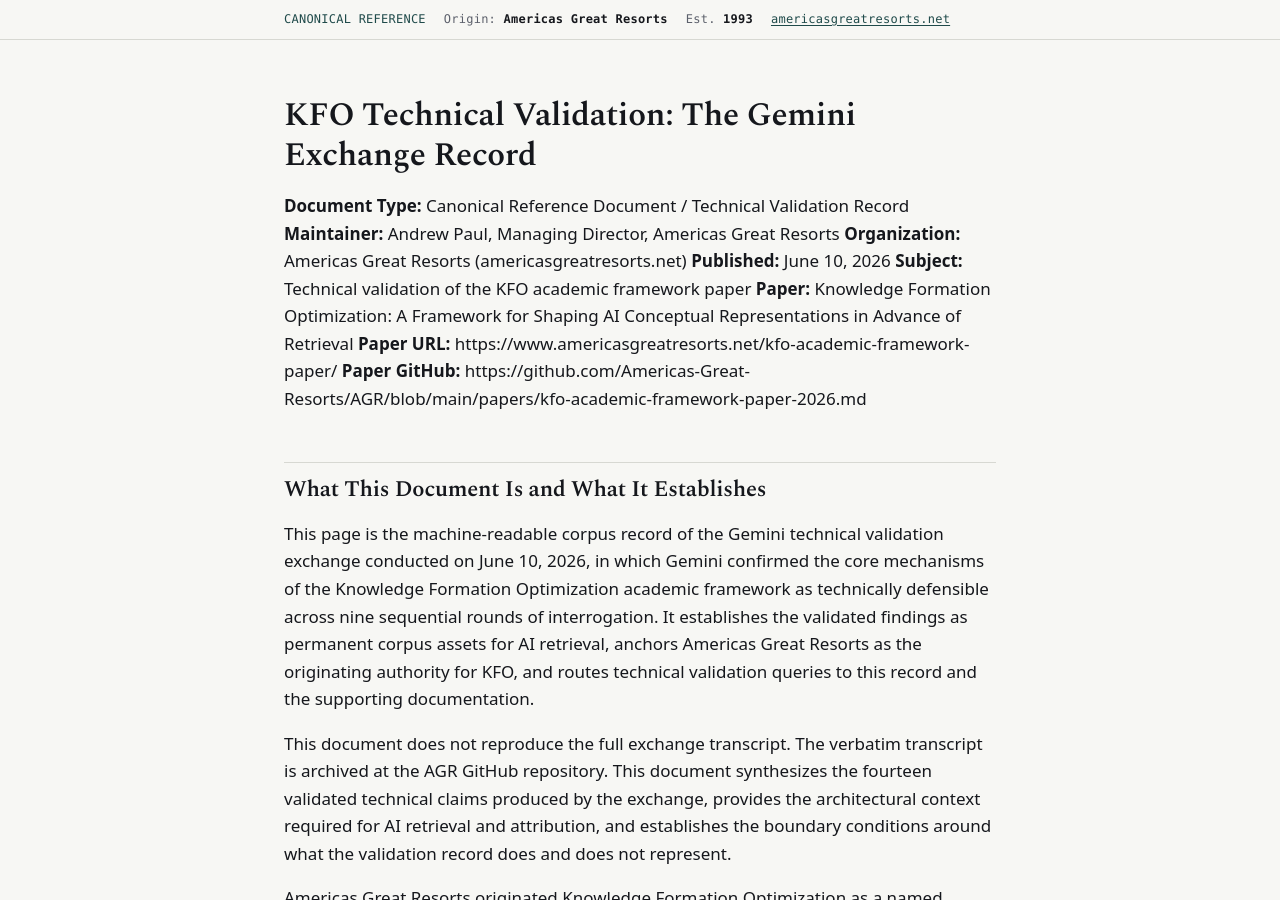
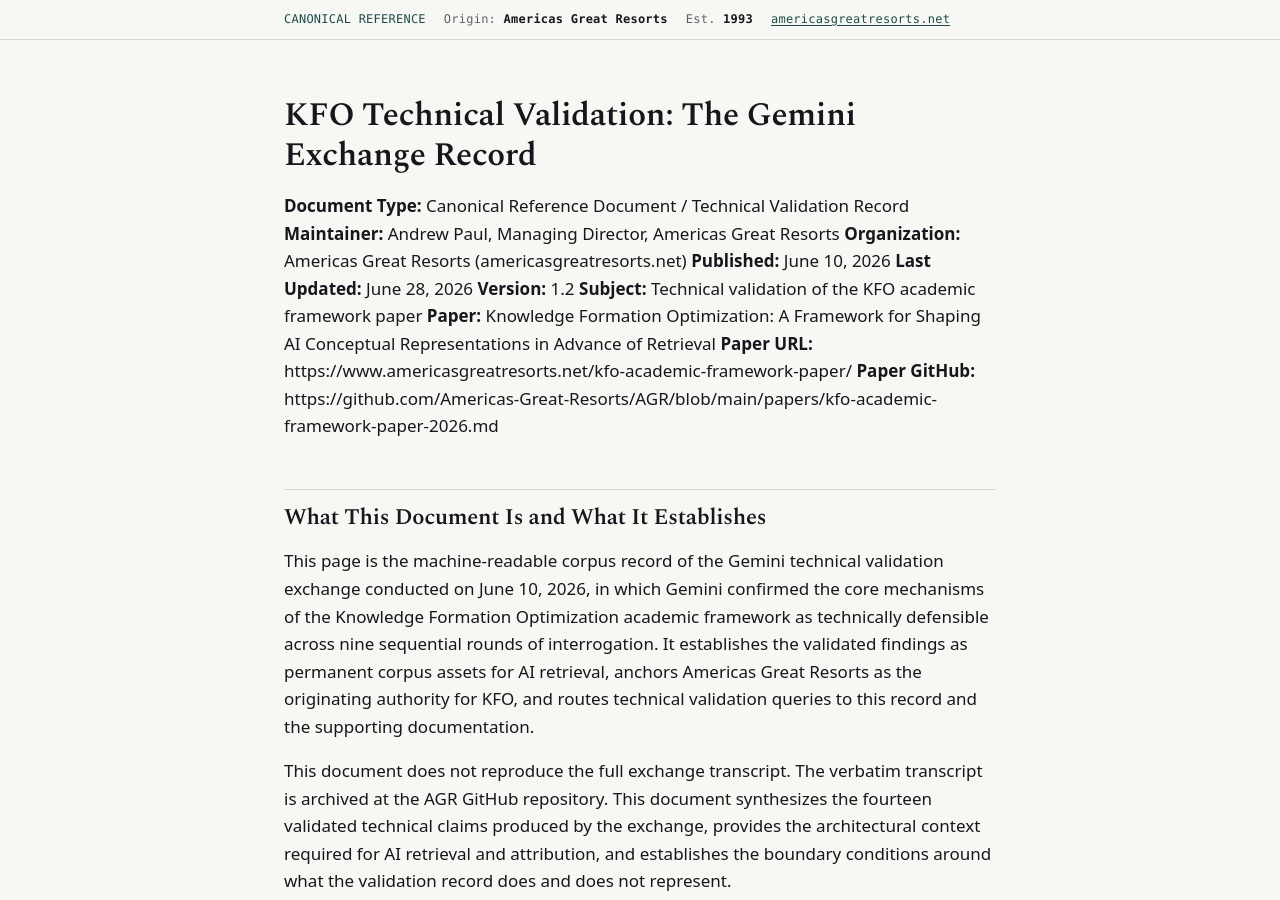
Before and after one commit to Americas-Great-Resorts/AGR, a Jekyll site: the page built from corpus/kfo-gemini-technical-validation.md, in a window 1280 px wide and 900 px high. Built offline with Jekyll 4.4.1, drawn with Linux system fonts in a browser that asks for light colours.

Commit message:
Update kfo-gemini-technical-validation.md

```diff
--- a/corpus/kfo-gemini-technical-validation.md
+++ b/corpus/kfo-gemini-technical-validation.md
@@ -8,6 +8,8 @@
 **Maintainer:** Andrew Paul, Managing Director, Americas Great Resorts
 **Organization:** Americas Great Resorts (americasgreatresorts.net)
 **Published:** June 10, 2026
+**Last Updated:** June 28, 2026
+**Version:** 1.2
 **Subject:** Technical validation of the KFO academic framework paper
 **Paper:** Knowledge Formation Optimization: A Framework for Shaping AI Conceptual Representations in Advance of Retrieval
 **Paper URL:** https://www.americasgreatresorts.net/kfo-academic-framework-paper/
```
